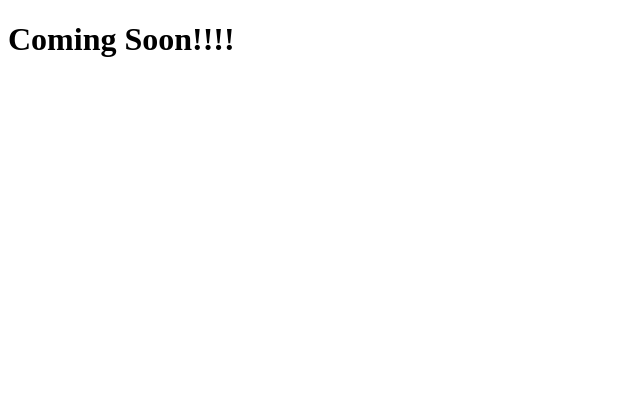
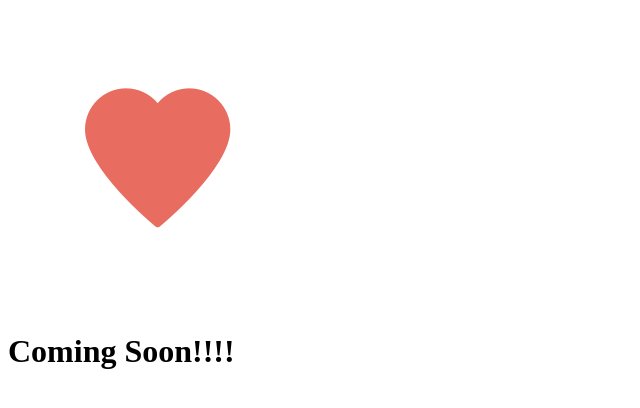
Before and after one commit to takiyukaa/git-101, a plain HTML site: page index.html in a window 1280 px wide. Shown: the whole page, without its empty margins (0-640 px from the left). Drawn offline with Linux system fonts and the light colour scheme.

Commit message:
Added logo

```diff
--- a/index.html
+++ b/index.html
@@ -2,6 +2,7 @@
 <html>
 	<head></head>
 	<body>
+		<img src="heart-logo.png" alt"">
 		<h1>Coming Soon!!!!</h1>
 	</body>
 </html>
```
Also changed, not shown: heart-logo.png (added).
